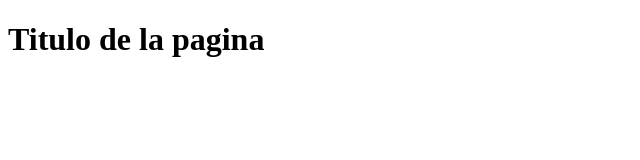
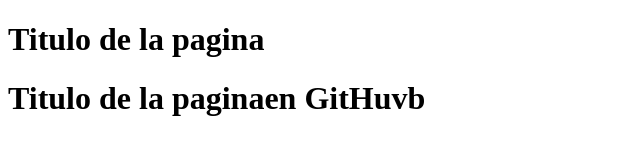
Before and after one commit to jaimeripoll/PruebaProyectoVSC, a plain HTML site: page index.html in a window 1280 px wide. Shown: the whole page, without its empty margins (0-640 px from the left). Drawn offline with Linux system fonts and the light colour scheme.

Commit message:
Update index.html

```diff
--- a/index.html
+++ b/index.html
@@ -8,6 +8,6 @@
 <body>
 
     <h1>Titulo de la pagina</h1>
-
+     <h1>Titulo de la paginaen GitHuvb</h1>
 </body>
 </html>
```
